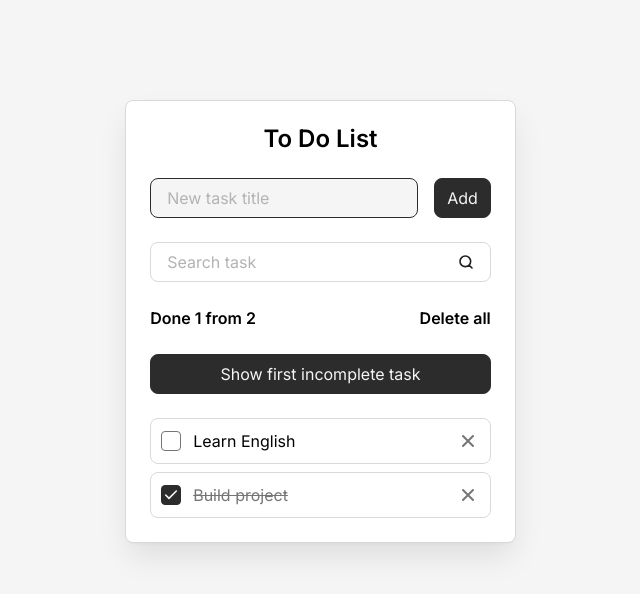
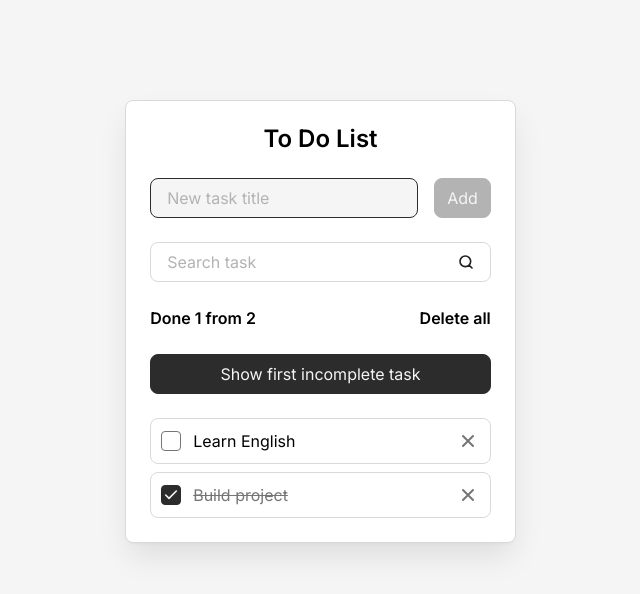
Before and after one commit to rreshetniak/ToDo_List_React, a React (Vite) app: page / in a window 1280 px wide. Shown: the top 594 px of the page, without its empty margins (312-952 px from the left). Built offline with nearby package versions, Linux system fonts and the light colour scheme.

Commit message:
rreshetniak 02.05.2026 refactoring the User interface. Block adding tasks in case of invalid data, showing error

```diff
--- a/src/components/AddTaskForm.jsx
+++ b/src/components/AddTaskForm.jsx
@@ -1,37 +1,51 @@
-import { useContext } from "react";
+import { useContext, useState } from "react";
 import Button from "./Button";
 import Field from "./Field";
 import { TasksContext } from "../context/TasksContext";
-
 
 const AddTaskForm = () => {
   const {
     addTask,
     newTaskTitle,
     setNewTaskTitle,
-    newTaskInputRef,
+    newTaskInputRef
   } = useContext(TasksContext);
+
+  const [error, setError] = useState('');
+
+  const clearNewTaskTitle = newTaskTitle.trim();
+  const isNewTaskTitleEmpty = clearNewTaskTitle.length === 0;
 
   const onSubmit = (event) => {
     event.preventDefault();
-    addTask();
-  }
+
+    if (!isNewTaskTitleEmpty) {
+      addTask(clearNewTaskTitle);
+    }
+  };
+
+  const onInput = (event) => {
+    const { value } = event.target;
+    const clearValue = value.trim();
+    const hasOnlySpaces = value.length > 0 && clearValue.length === 0;
+
+    setNewTaskTitle(value);
+    setError(hasOnlySpaces ? 'The task cannot be empty' : '');
+  };
   return (
-    <form className="todo__form"
-      onSubmit={onSubmit}
-    >
+    <form className="todo__form" onSubmit={onSubmit}>
       <Field
         className="todo__field"
         label="New task title"
         id="new-task"
         value={newTaskTitle}
-        onInput={(event) => setNewTaskTitle(event.target.value)}
+        error={error}
+        onInput={onInput}
         ref={newTaskInputRef}
       />
-      <Button
-        type='submit'
-
-      >Add</Button>
+      <Button type="submit" isDisabled={isNewTaskTitleEmpty}>
+        Add
+      </Button>
     </form>
   );
 };
--- a/src/components/Button.jsx
+++ b/src/components/Button.jsx
@@ -4,11 +4,13 @@
     type = 'button',
     children,
     onClick,
+    isDisabled,
   } = props;
   return (
     <button
       className={`button ${className}`}
       type={type}
+      disabled={isDisabled}
       onClick={onClick}
     >
         {children}
--- a/src/components/Field.jsx
+++ b/src/components/Field.jsx
@@ -7,6 +7,7 @@
     onInput,
     value,
     ref,
+    error,
   } = props;
   return (
     <div className={`field ${className}`}>
@@ -14,7 +15,7 @@
         {label}
       </label>
       <input
-        className="field__input"
+        className={`field__input ${error ? 'is-invalid' : ''}`}
         id={id}
         placeholder=" "
         autoComplete="off"
@@ -23,6 +24,9 @@
         onInput={onInput}
         ref={ref}
       />
+      {error && (
+        <span className="field__error" title={error}>{error}</span>
+      )}
     </div>
   );
 };
--- a/src/hooks/useTasks.js
+++ b/src/hooks/useTasks.js
@@ -44,11 +44,11 @@
     [tasks],
   );
 
-  const addTask = useCallback(() => {
-    if (newTaskTitle.trim().length > 0) {
+  const addTask = useCallback((title) => {
+    //if (newTaskTitle.trim().length > 0) {
       const newTask = {
         id: crypto?.randomUUID() ?? Date.now().toString(),
-        title: newTaskTitle,
+        title,
         isDone: false,
       };
 
@@ -56,8 +56,8 @@
       setNewTaskTitle("");
       setSearchQuery("");
       newTaskInputRef.current.focus();
-    }
-  }, [newTaskTitle]);
+    //}
+  }, []);
 
   useEffect(() => {
     saveTasks(tasks);
--- a/src/styles/components/button.css
+++ b/src/styles/components/button.css
@@ -9,12 +9,20 @@
   border: 1px solid var(--color-dark-2);
   border-radius: var(--border-radius);
 
-  &:hover {
-    color: var(--color-dark-2);
-    background-color: transparent;
+  &:not(:disabled) {
+    &:hover {
+      color: var(--color-dark-2);
+      background-color: transparent;
+    }
+
+    &:active {
+      scale: 1.05;
+    }
   }
 
-  &:active {
-    scale: 1.05;
+  &:disabled {
+    background-color: var(--color-gray-3);
+    border-color: var(--color-gray-3);
+    cursor: not-allowed;
   }
 }
--- a/src/styles/components/field.css
+++ b/src/styles/components/field.css
@@ -46,4 +46,19 @@
       background-repeat: no-repeat;
     }
   }
+  &.is-invalid {
+    border-color: red;
+  }
 }
+
+.field__error {
+  position: absolute;
+  top: 100%;
+  left: 0;
+  font-size: 12px;
+  color: red;
+  text-overflow: ellipsis;
+  overflow: hidden;
+  white-space: nowrap;
+  max-width: 100%;
+}
```
